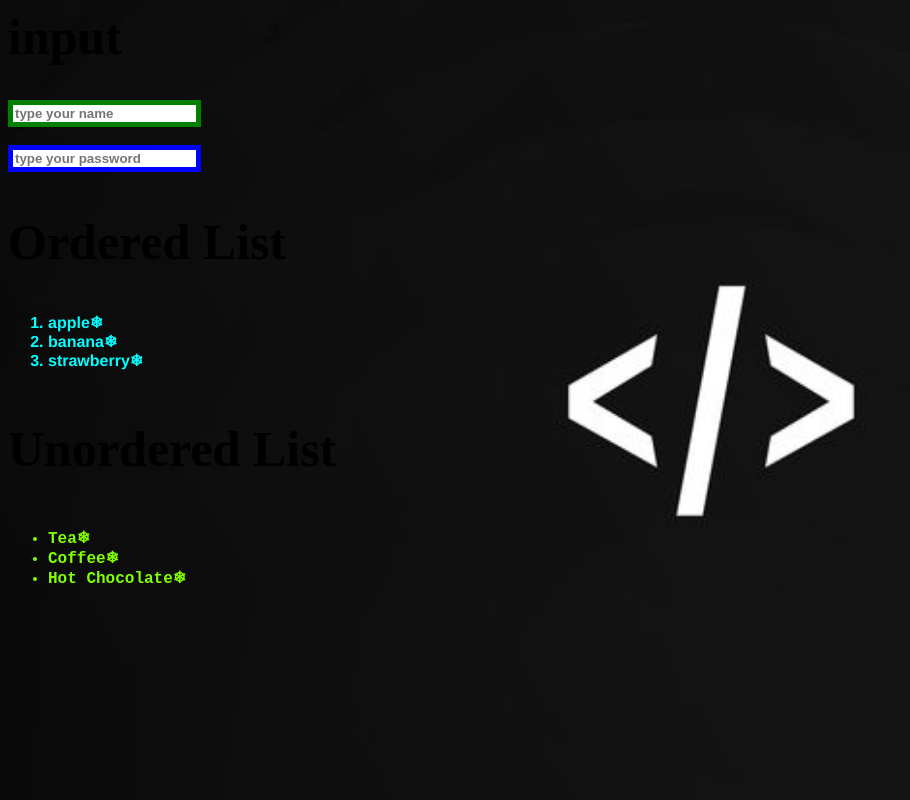
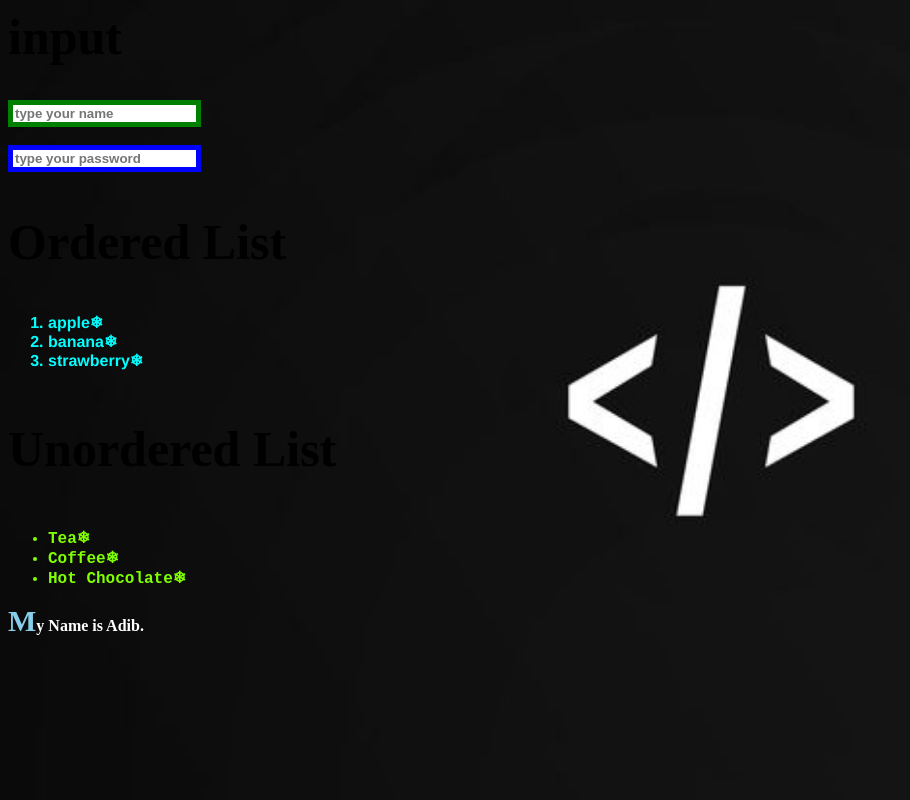
Before and after one commit to adib32334/lesson-4-ACP-CSS, a plain HTML site: page index.html in a window 1280 px wide. Shown: the whole page, without its empty margins (0-910 px from the left). Drawn offline with Linux system fonts and the light colour scheme.

Commit message:
3rd Commit

```diff
--- a/index.html
+++ b/index.html
@@ -38,6 +38,15 @@
         li::after {
             content: "❄";
         }
+
+        p::first-letter {
+            color: skyblue;
+            font-size: 30px;
+        }
+        #asd {
+            color: white;
+        }
+
     </style>
     <body>
         <h1 id="h2" style="font-size: 50px;">input</h1>
@@ -55,5 +64,8 @@
             <li>Coffee</li>
             <li>Hot Chocolate</li>
         </ul>
+        <p id="asd">
+            My Name is Adib.
+        </p>
     </body>
 </html>
```
